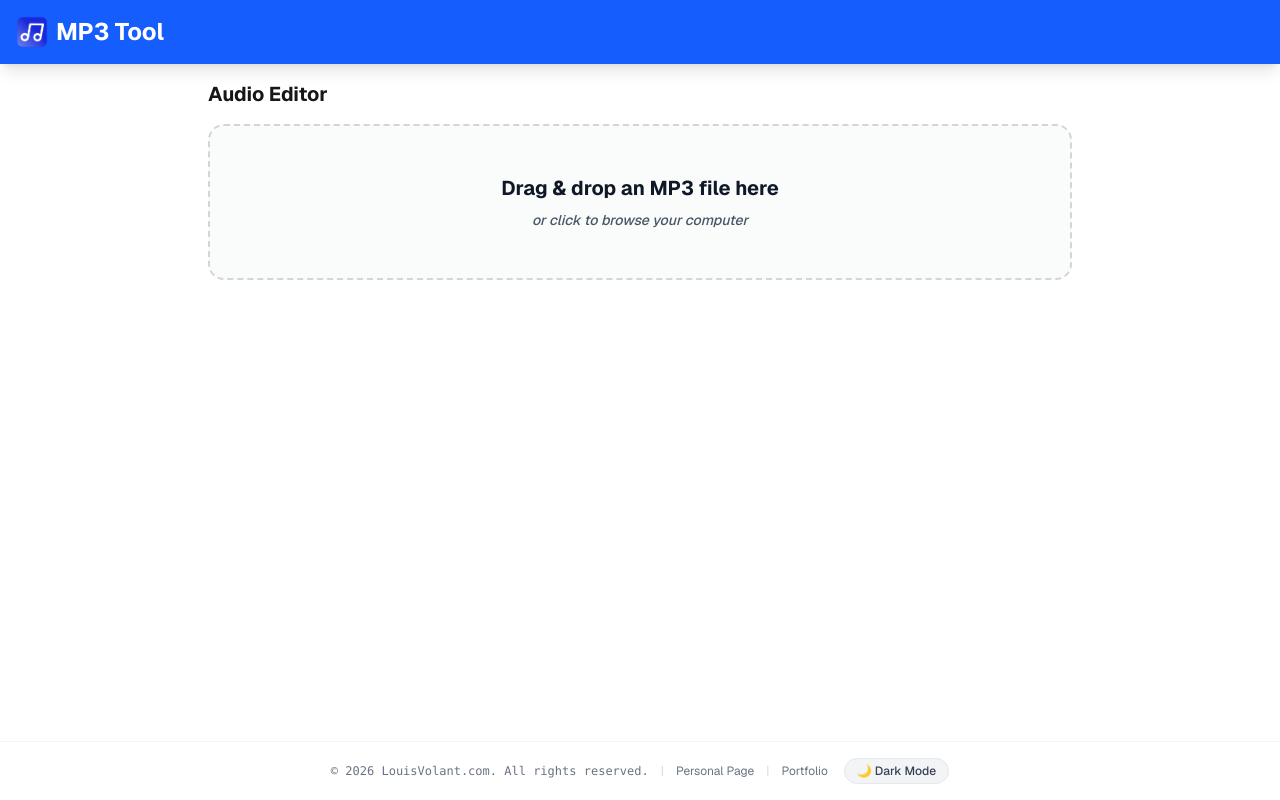
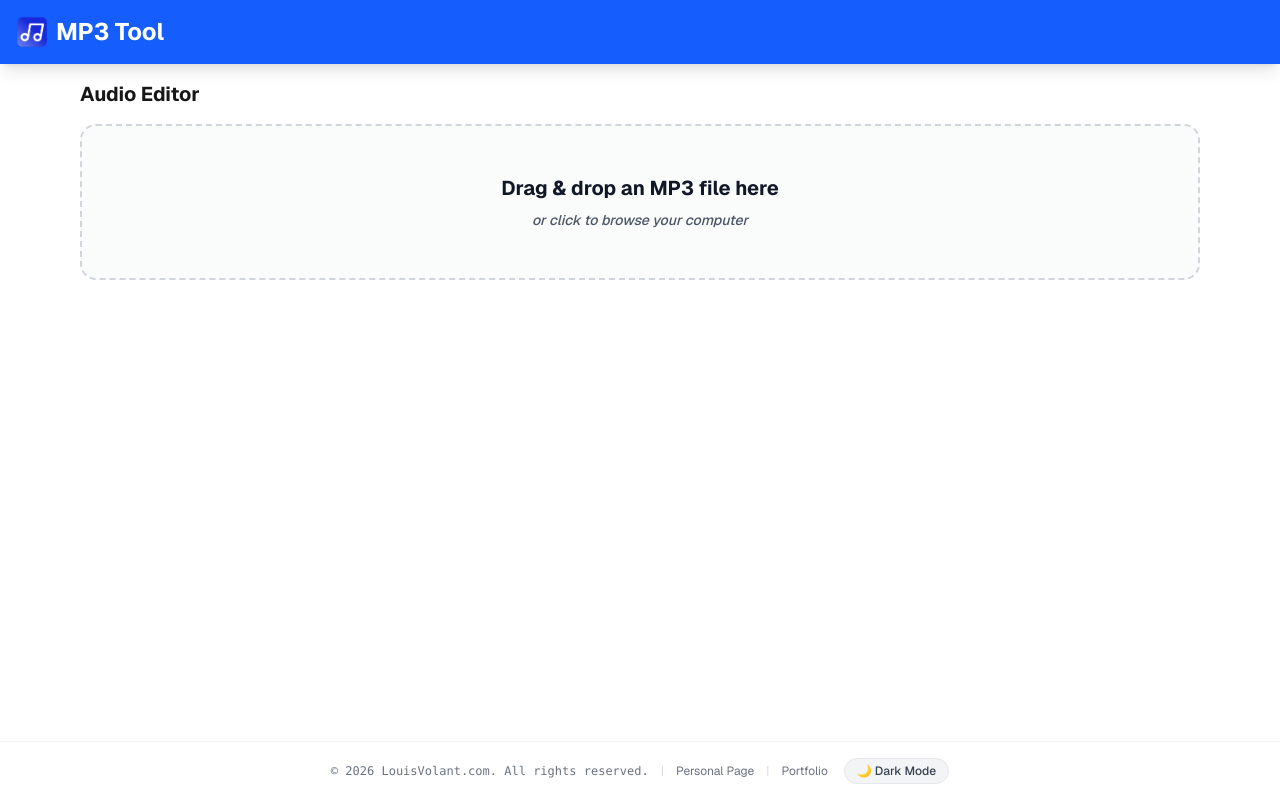
Before and after one commit to louisvolant/mp3-tool, a Next.js app: page / in a window 1280 px wide. Built offline with nearby package versions, Linux system fonts and the light colour scheme.

Commit message:
Widen editor shell to 90vw to reduce side margins by ~3x on desktop

```diff
--- a/src/app/globals.css
+++ b/src/app/globals.css
@@ -61,11 +61,12 @@ html, body {
 
   /* Responsive editor shell.
      On large screens the editor (waveform + drag & drop areas) grows with the
-     viewport to about 70% of the window width, kept between 60% and 80%.
+     viewport to about 90% of the window width, reducing the left/right margins
+     by roughly a factor of three compared to the previous 70vw width.
      It never becomes narrower than the previous max-w-4xl (56rem / 896px),
      and max-width keeps it inside the viewport on small screens. */
   .editor-shell {
-    width: clamp(56rem, 70vw, 80vw);
+    width: clamp(56rem, 90vw, 92vw);
     max-width: 100%;
   }
 }
```
Also changed, not shown: 1 other file (tests, documents, lock files or other folders).
